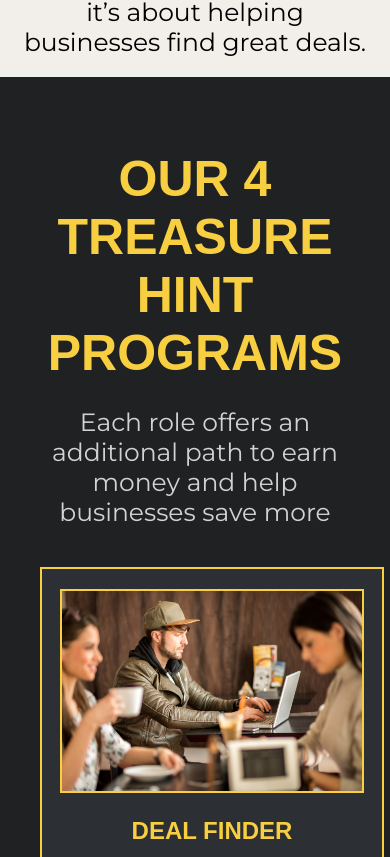
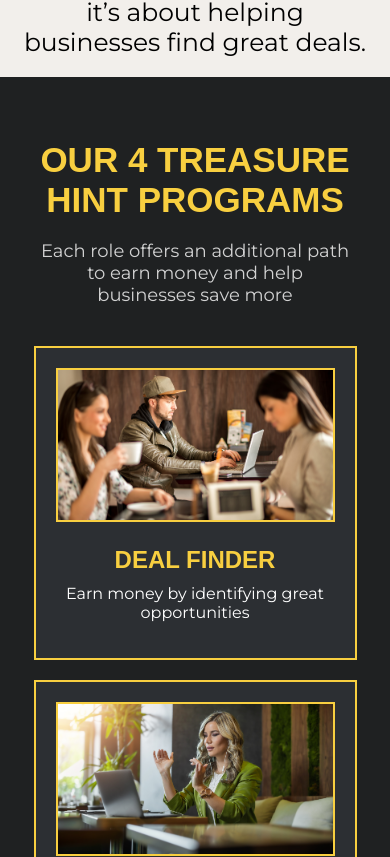
Before and after one commit to anasrajput2580/Project_2580, a React (Create React App) app: page / in a window 390 px wide. Shown: the part 967-1824 px from the top of the page. Built offline with nearby package versions, Linux system fonts and the light colour scheme.

Commit message:
Treasure Hint Responsive

```diff
--- a/src/TreasureHintSection.css
+++ b/src/TreasureHintSection.css
@@ -1,4 +1,4 @@
-/* Basic layout styling */
+/* General layout styling */
 .treasure-hint-section {
   background-color: #1f2122;
   padding: 40px;
@@ -17,30 +17,42 @@
 .paragraph1 {
   font-family: 'Montserrat', sans-serif;
   font-size: 25px;
-  color: rgba(255, 255, 255, 0.8); /* 80% transparency */
+  color: rgba(255, 255, 255, 0.8);
   margin-bottom: 40px;
 }
 
 /* Main container for the role cards */
 .roles-container {
   display: grid;
-  grid-template-columns: repeat(2, 1fr); /* Two columns layout */
-  gap: 40px; /* Space between the cards */
-  justify-items: center; /* Align the items in the center */
+  grid-template-columns: repeat(2, 1fr);
+  gap: 40px;
+  justify-items: center;
 }
 
-/* Each individual role card */
+/* Responsive container classes */
+.roles-container-tablet {
+  grid-template-columns: repeat(2, 1fr);
+  gap: 20px;
+}
+
+.roles-container-mobile {
+  grid-template-columns: 1fr;
+  gap: 20px;
+}
+
+/* Individual role card */
 .role-card {
   background-color: #2c2f33;
   border: 2px solid #f8cf40;
   padding: 20px;
-  width: 300px; /* Fixed width for the card */
+  width: 100%; /* Make the card width 100% for better responsiveness */
+  max-width: 300px; /* Set a max-width for large screens */
   text-align: center;
   transition: transform 0.3s ease;
 }
 
 .role-card:hover {
-  transform: scale(1.05); /* Add a subtle zoom effect on hover */
+  transform: scale(1.05);
 }
 
 .role-image-container {
@@ -49,14 +61,16 @@
   margin-bottom: 15px;
 }
 
-/* Ensure the images are scaled properly */
+/* Ensure the images are responsive */
 .role-image {
   width: 100%;
-  height: 200px; /* Set a fixed height for the images */
-  object-fit: cover; /* Ensure the images are cropped correctly */
+  height: auto;
+  max-height: 200px;
+  object-fit: cover;
   border: 2px solid #f8cf40;
 }
 
+/* Title and description styling */
 .role-title {
   font-family: 'Barlow Condensed', sans-serif;
   font-size: 24px;
@@ -73,8 +87,48 @@
 }
 
 /* Responsive adjustments */
-@media (max-width: 768px) {
-  .roles-container {
-    grid-template-columns: 1fr; /* Stack cards on small screens */
+@media (min-width: 1024px) {
+  .header1 {
+    font-size: 50px;
+  }
+
+  .paragraph1 {
+    font-size: 25px;
+  }
+
+  .role-card {
+    max-width: 300px;
   }
 }
+
+@media (min-width: 768px) and (max-width: 1023px) {
+  .header1 {
+    font-size: 40px;
+  }
+
+  .paragraph1 {
+    font-size: 20px;
+  }
+
+  .role-card {
+    max-width: 250px;
+  }
+}
+
+@media (max-width: 767px) {
+  .header1 {
+    font-size: 35px;
+  }
+
+  .paragraph1 {
+    font-size: 18px;
+  }
+
+  .role-image {
+    max-height: 150px;
+  }
+
+  .role-card {
+    max-width: 90%;
+  }
+}
--- a/src/TreasureHintSection.js
+++ b/src/TreasureHintSection.js
@@ -1,7 +1,13 @@
 import React from 'react';
 import './TreasureHintSection.css';
+import { useMediaQuery } from 'react-responsive';
 
 const TreasureHintSection = () => {
+  // Define breakpoints for responsiveness
+  const isLargeScreen = useMediaQuery({ query: '(min-width: 1024px)' });
+  const isTablet = useMediaQuery({ query: '(min-width: 768px) and (max-width: 1023px)' });
+  const isMobile = useMediaQuery({ query: '(max-width: 767px)' });
+
   return (
     <div className="treasure-hint-section">
       <h1 className="header1">OUR 4 TREASURE HINT PROGRAMS</h1>
@@ -9,7 +15,7 @@ const TreasureHintSection = () => {
         Each role offers an additional path to earn money and help businesses save more
       </p>
 
-      <div className="roles-container">
+      <div className={`roles-container ${isMobile ? 'roles-container-mobile' : isTablet ? 'roles-container-tablet' : ''}`}>
         <div className="role-card">
           <div className="role-image-container">
             <img src="/img/Home_Page/deal_finder.png" alt="Deal Finder" className="role-image" />
```
